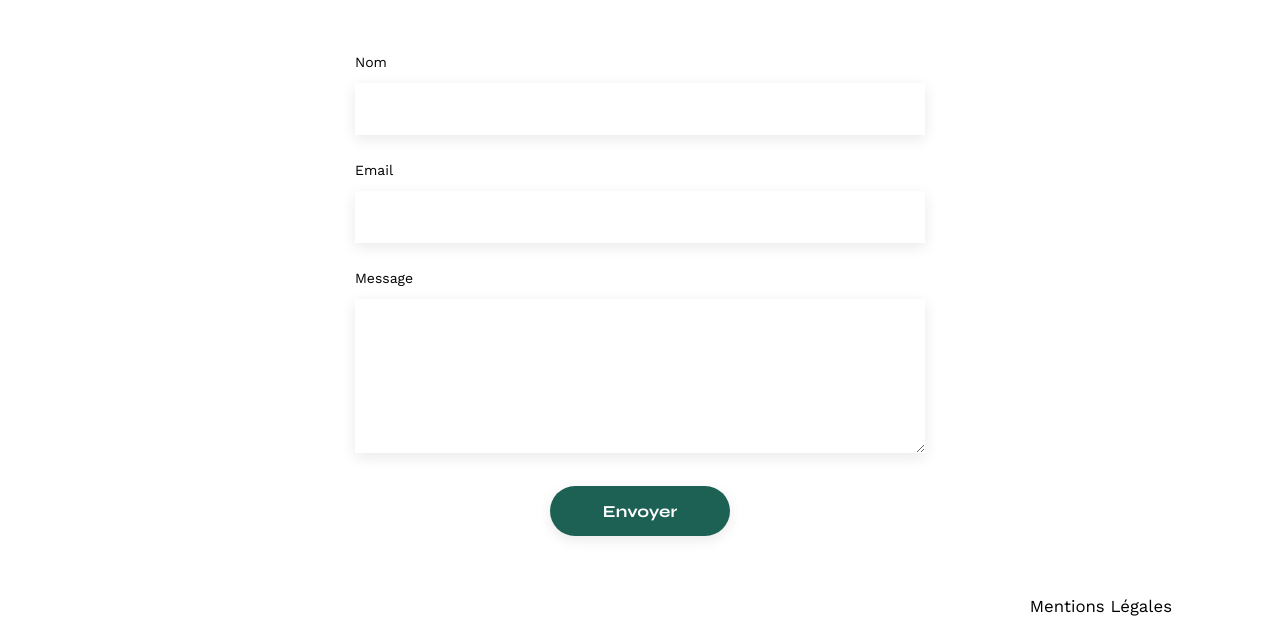
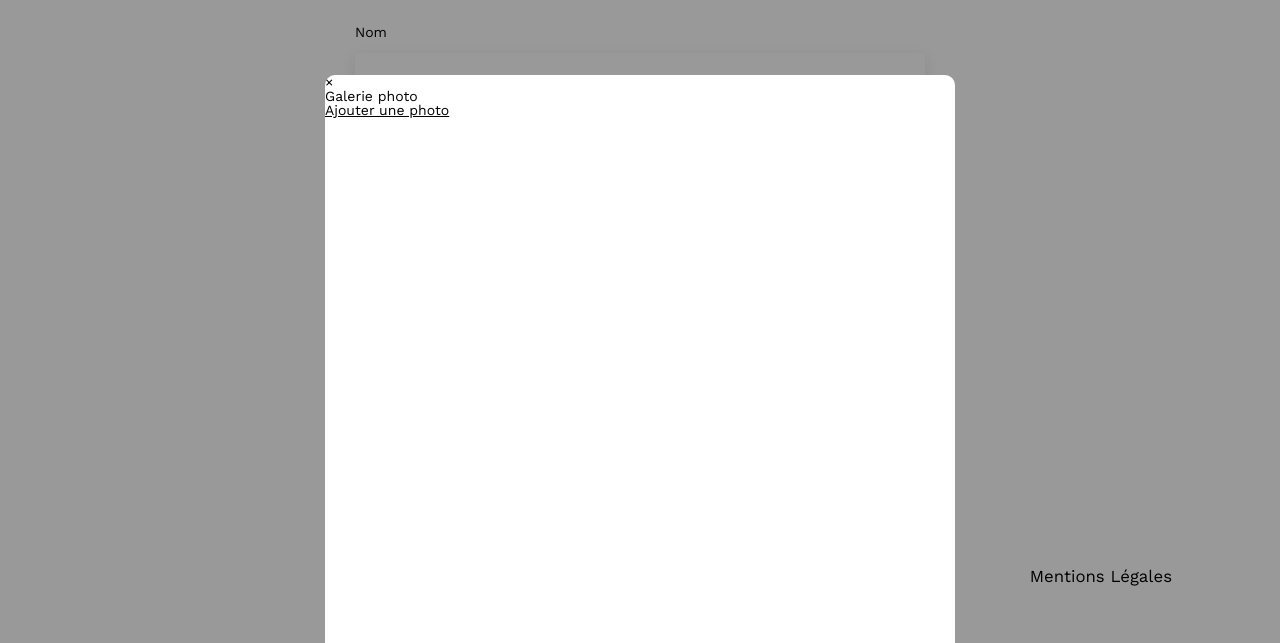
Before and after one commit to Camille1994R/projet6, a plain HTML site: page FrontEnd/index.html in a window 1280 px wide. Shown: the part 712-1355 px from the top of the page. After the commit the page ends 1325 px from the top, so only its background shows below. Drawn offline with nearby package versions, Linux system fonts and the light colour scheme; no server answers.

Commit message:
mise en place de la modale partie 1

```diff
--- a/FrontEnd/assets/script.js
+++ b/FrontEnd/assets/script.js
@@ -139,9 +139,29 @@
     spanOut.style.visibility = 'visible' }
 
 
+//Récupérer la modal et le bouton
+let modal = document.getElementById("myModal");
+let btn = document.getElementById("modifier");
 
+//Récupération du span qui ferme la modale
+let span = document.querySelector(".close")[0];
 
+//Quand l'utilisateur clique sur le bouton, cela ouvre la modale
+btn.addEventListener = function(){
+    modal.style.display = "block";
+}
 
+//Quand l'utilisateur clique sur x, cela ferme la modale
+span.addEventListener = function(){
+    modal.style.display = "none";
+}
+
+// si on clique en dehors de la modale, ça la ferme
+window.addEventListener = function(event) {
+    if (event.target == modal){
+        modal.style.display = "none";
+    }
+}
 
 
 
--- a/FrontEnd/assets/style.css
+++ b/FrontEnd/assets/style.css
@@ -185,3 +185,38 @@
 	justify-content: flex-end;
 	margin: 2em
 }
+
+/* modale */
+
+.modal {
+	display: non;
+	position: fixed;
+	z-index: 1;
+	left: 0;
+	right: 0;
+	width: 100%;
+	height: 100%;
+	overflow: auto;
+	background-color: rgba(0, 0, 0, 0.4);
+}
+
+.modal-content {
+	background-color: #fff;
+	margin: 15% auto;
+	width: 630px;
+	height: 630px;
+	border-radius: 10px;
+}
+
+.close {
+	color: black;
+	text-decoration: none;
+	cursor: pointer;
+}
+
+.close:hover,
+.close:focus {
+	color: black;
+	text-decoration: none;
+	cursor: pointer;
+}
--- a/FrontEnd/index.html
+++ b/FrontEnd/index.html
@@ -37,7 +37,7 @@
 		</article>
 	</section>
 	<section id="portfolio">
-		<h2>Mes Projets<span id="modifier"> </span></h2>
+		<h2>Mes Projets<span class="myBtn" id="modifier"> </span></h2>
 
 
 <!-- The Modal -->
@@ -45,6 +45,9 @@
 
 <!-- Modal content -->
 	<div class="modal-content">
+		<span class="close">&times;</span>
+		<h3>Galerie photo</h3>
+		<p style="text-decoration: underline;"> Ajouter une photo </p>
 	</div>
 
 
```
